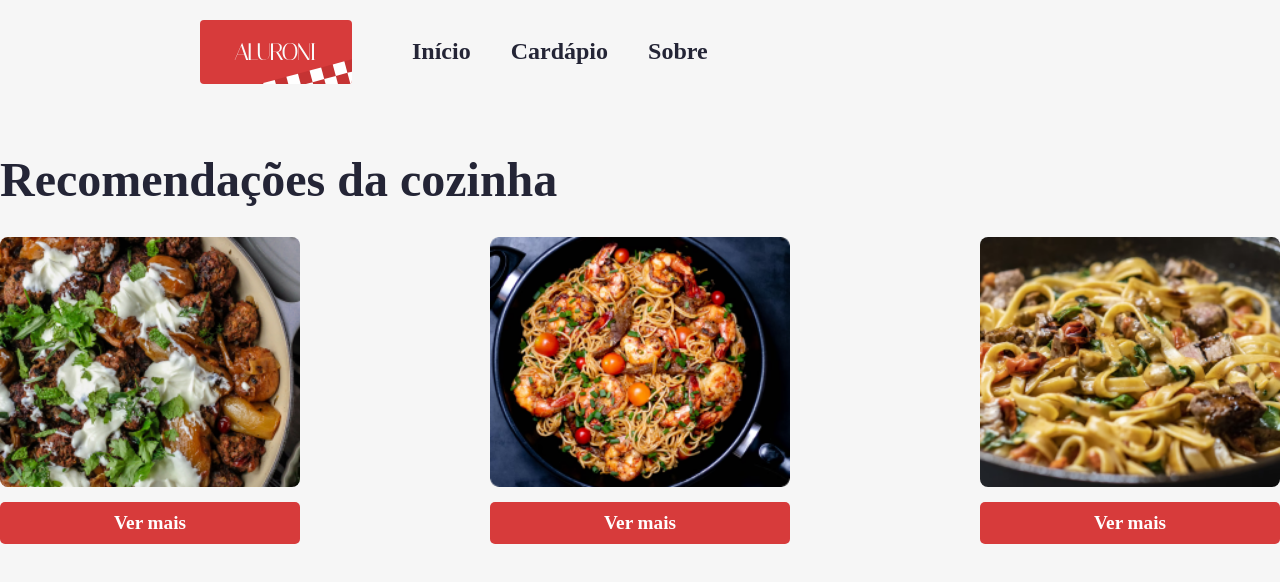
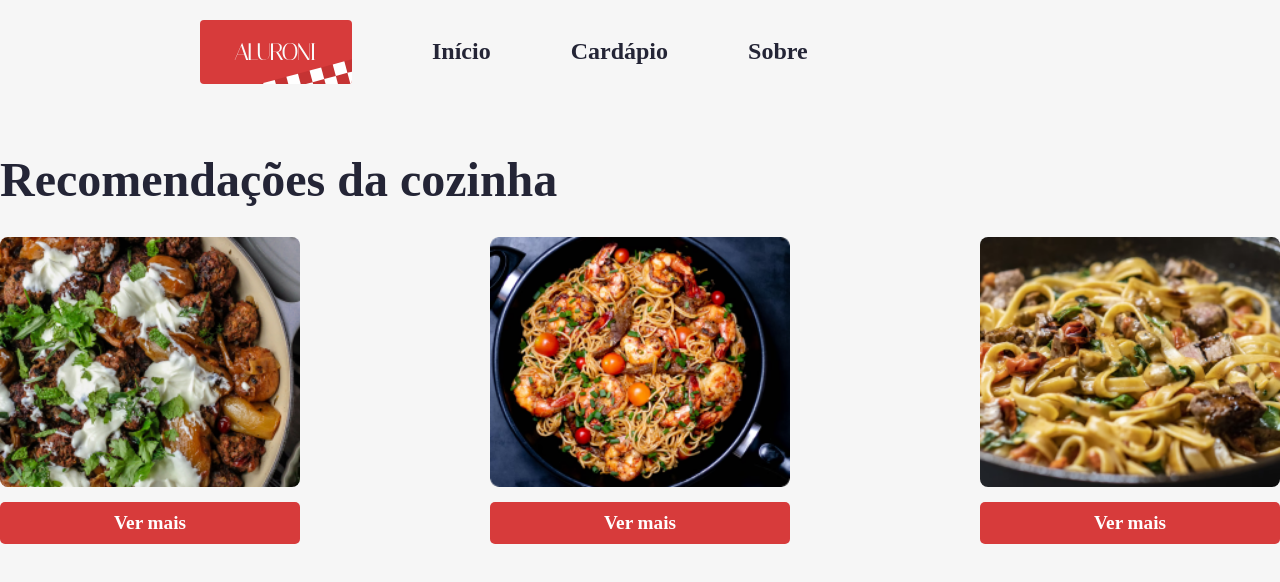
Before and after one commit to dcsalengue/aluroni-router, a React (Create React App) app: page / in a window 1280 px wide. Shown: the top 582 px of the page. Built offline with nearby package versions, Linux system fonts and the light colour scheme; a web font is replaced by a local one.

Commit message:
04. Trocando a Tag a

```diff
--- a/src/components/Menu/index.tsx
+++ b/src/components/Menu/index.tsx
@@ -1,5 +1,6 @@
 import styles from './Menu.module.scss';
 import { ReactComponent as Logo } from 'assets/logo.svg';
+import { Link } from 'react-router-dom';
 
 export default function Menu() {
   const rotas = [
@@ -19,9 +20,9 @@
       <ul className={styles.menu__list}>
         {rotas.map((rota, index) => (
           <li key={index} className={styles.menu__link}>
-            <a href={rota.to}>
+            <Link to={rota.to} className={styles.menu__link}>
               {rota.label}
-            </a>
+            </Link>
           </li>
         )
 
```
